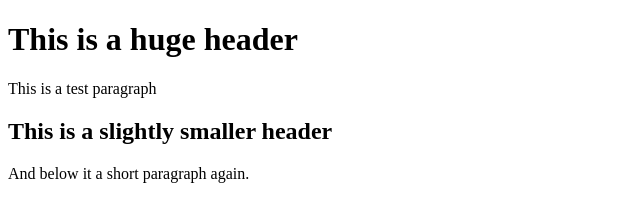
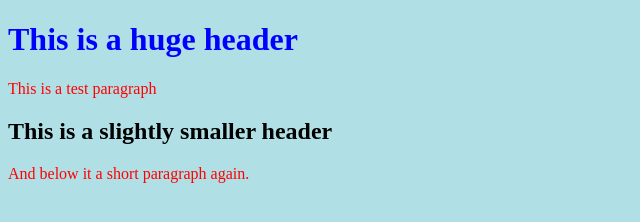
Before and after one commit to JonAsgeir/JonAsgeir.github.io, a plain HTML site: page index.html in a window 1280 px wide. Shown: the whole page, without its empty margins (0-640 px from the left). Drawn offline with Linux system fonts and the light colour scheme.

Commit message:
Tester stylesheet

```diff
--- a/index.html
+++ b/index.html
@@ -1,5 +1,8 @@
 <!DOCTYPE html>
-<html>
+<html lang="no">
+<head>
+	<link rel="stylesheet" href="styles.css">
+</head>
 <body>
 <h1> This is a huge header </h1>
 <p> This is a test paragraph </p>
--- /dev/null
+++ b/styles.css
@@ -0,0 +1,9 @@
+body {
+  background-color: powderblue;
+}
+h1 {
+  color: blue;
+}
+p {
+  color: red;
+}
```
